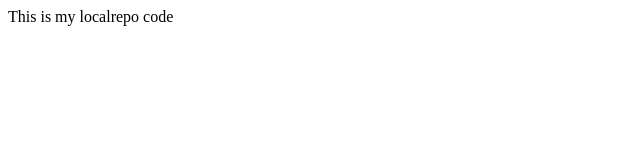
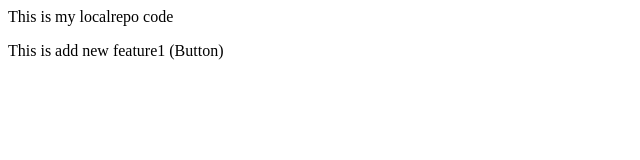
Before and after one commit to yashasalmol/yashasalmol123, a plain HTML site: page index.html in a window 1280 px wide. Shown: the whole page, without its empty margins (0-640 px from the left). Drawn offline with Linux system fonts and the light colour scheme.

```diff
--- a/index.html
+++ b/index.html
@@ -1 +1,2 @@
 <p>This is my localrepo code</p>
+<p>This is add new feature1 (Button)</p>
```
